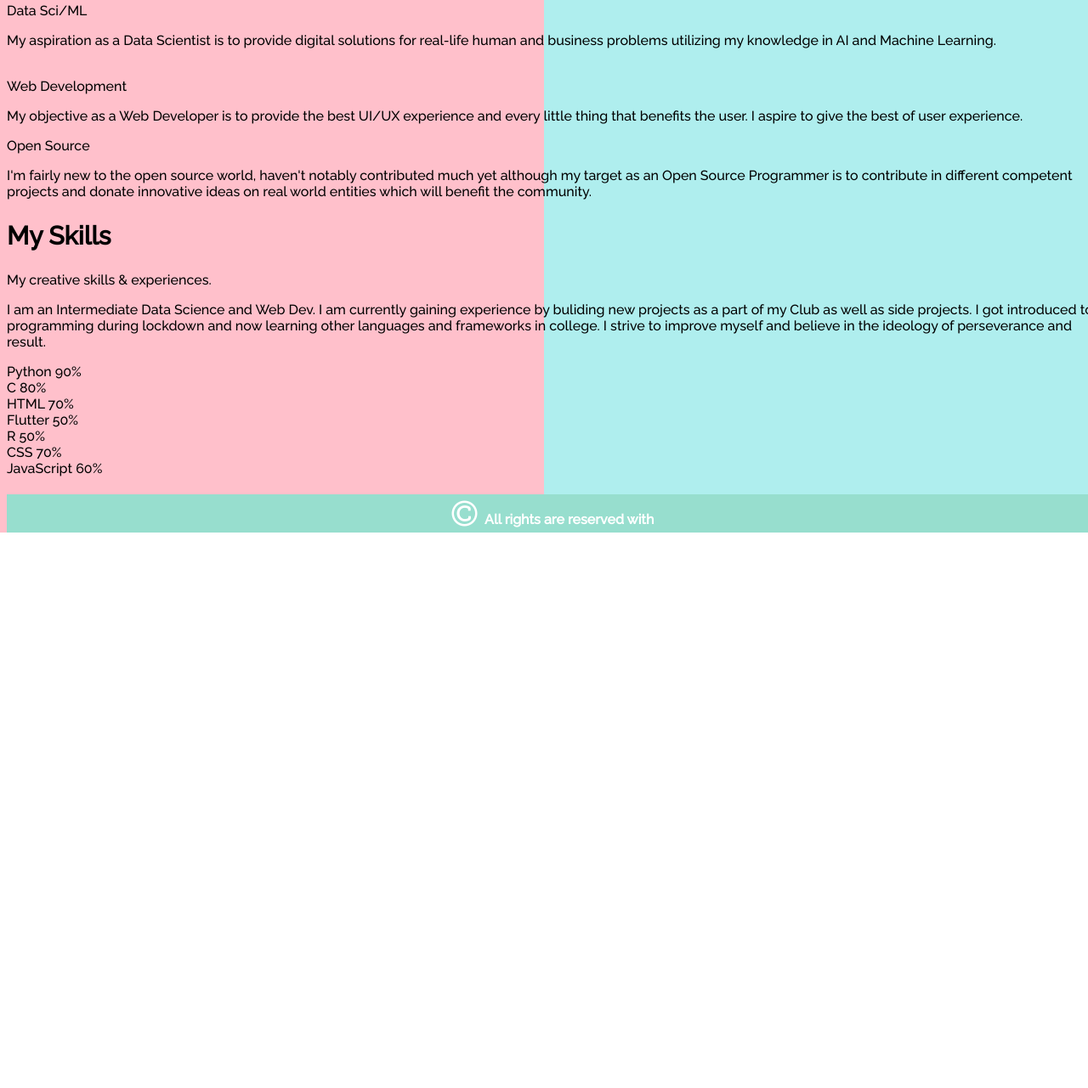
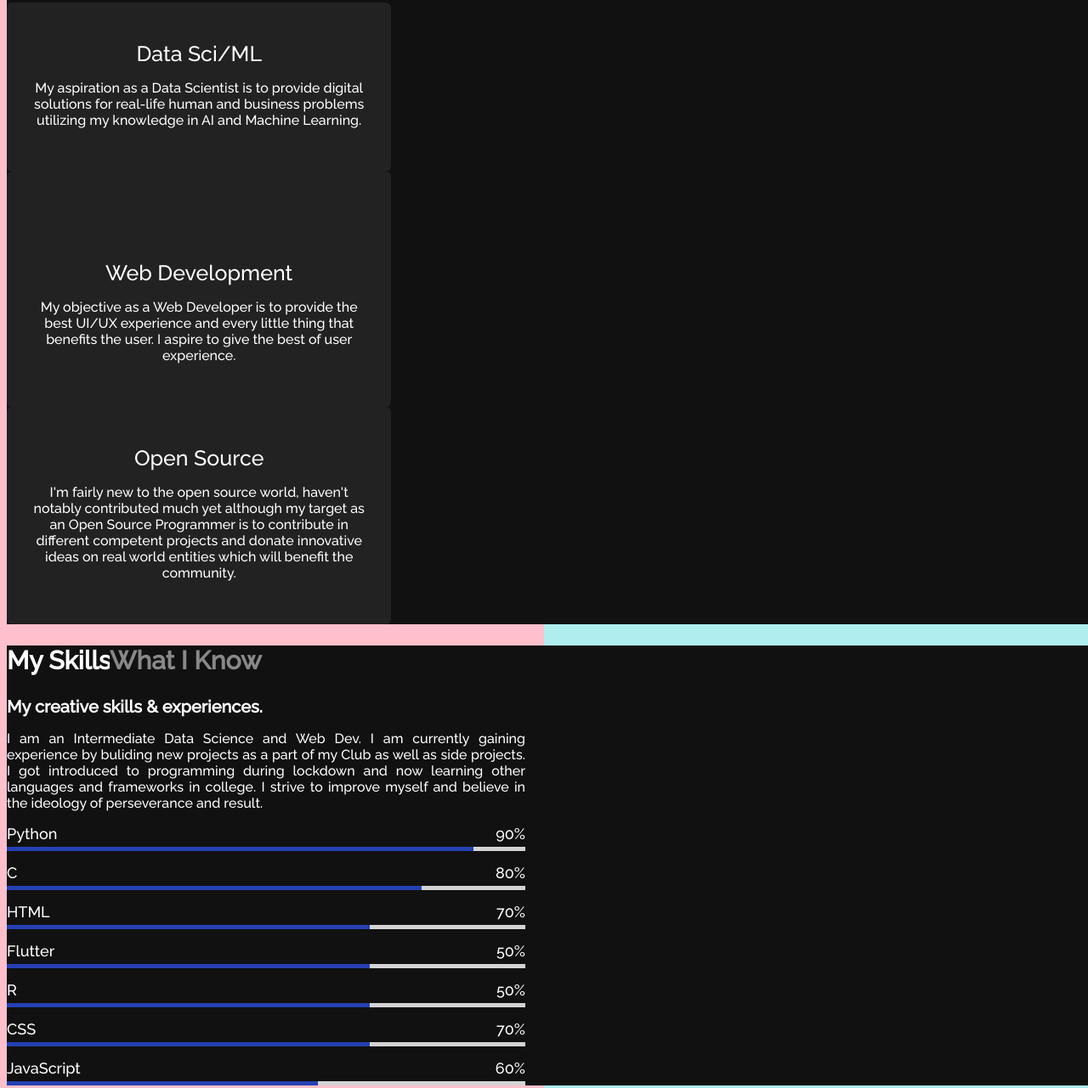
Before and after one commit to Utkarshhz/utkarshhz.github.io, a plain HTML site: page index.html in a window 1280 px wide. Shown: the part 2163-3444 px from the top of the page at 85% size. Before the commit the page ends 2790 px from the top, so only its background shows below. Drawn offline with nearby package versions, Linux system fonts and the light colour scheme.

Commit message:
Update section.css

```diff
--- a/section.css
+++ b/section.css
@@ -2,3 +2,140 @@
     margin: 20px 0;
     padding: 20px 0;
 }
+
+/* services section styling */
+.services, .education, .contact{
+    color:#fff;
+    background: #111;
+}
+.services .title::before,
+.education .title::before,
+.contact .title::before
+{
+    background: #fff;
+}
+.services .title::before{
+    width:220px;
+}
+.services .title::after,
+.education .title::after,
+.contact .title::after
+{
+    background: #111;
+    content: "Stuff I Know";
+}
+.services .serv-content .card{
+    width: calc(33% - 20px);
+    background: #222;
+    text-align: center;
+    border-radius: 6px;
+    padding: 35px 25px;
+    cursor: pointer;
+    transition: all 0.3s ease;
+}
+.services .serv-content .card:hover{
+    background: #2541B2;
+}
+.services .serv-content .card .box{
+    transition: all 0.3s ease;
+}
+.services .serv-content .card:hover .box{
+    transform: scale(1.05);
+}
+.services .serv-content .card i{
+    font-size: 50px;
+    color: #2541B2;
+    transition: color 0.3s ease;
+}
+.services .serv-content .card:hover i{
+    color: #fff;
+}
+.services .serv-content .card .text{
+    font-size: 25px;
+    font-weight: 500;
+    margin: 10px 0 7px 0;
+}
+
+/* skills section styling */
+.skills{
+    color: #fff;
+    background: #111;
+}
+
+.skills .title::after{
+    background: #111;
+    color: #888;
+    content: "What I Know";
+}
+.skills .title::before{
+    width:160px;
+}
+.skills .skills-content .column{
+    width: calc(50% - 30px);
+}
+.skills .skills-content .left .text{
+    font-size: 20px;
+    font-weight: 600;
+    margin-bottom: 10px;
+}
+.skills .skills-content .left p{
+    text-align: justify;
+}
+.skills .skills-content .left a{
+    display: inline-block;
+    background: #2541B2;
+    color: #fff;
+    font-size: 18px;
+    font-weight: 500;
+    padding: 8px 16px;
+    margin-top: 20px;
+    border-radius: 6px;
+    border: 2px solid #2541B2;
+    transition: all 0.3s ease;
+}
+.skills .skills-content .left a:hover{
+    color: #2541B2;
+    background: none;
+}
+.skills .skills-content .right .bars{
+    margin-bottom: 15px;
+}
+.skills .skills-content .right .info{
+    display: flex;
+    margin-bottom: 5px;
+    align-items: center;
+    justify-content: space-between;
+}
+.skills .skills-content .right span{
+    font-weight: 500;
+    font-size: 18px;
+}
+.skills .skills-content .right .line{
+    height: 5px;
+    width: 100%;
+    background: lightgrey;
+    position: relative;
+}
+.skills .skills-content .right .line::before{
+    content: "";
+    position: absolute;
+    height: 100%;
+    left: 0;
+    top: 0;
+    background: #2541B2;
+}
+.skills-content .right .java::before{
+    width: 90%;
+}
+.skills-content .right .css::before{
+    width: 60%;
+}
+.skills-content .right .py::before{
+    width: 80%;
+}
+.skills-content .right .js::before{
+    width: 50%;
+}
+.skills-content .right .tf::before{
+    width: 70%;
+}
```
